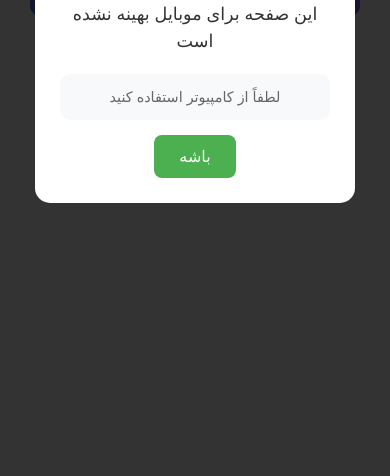
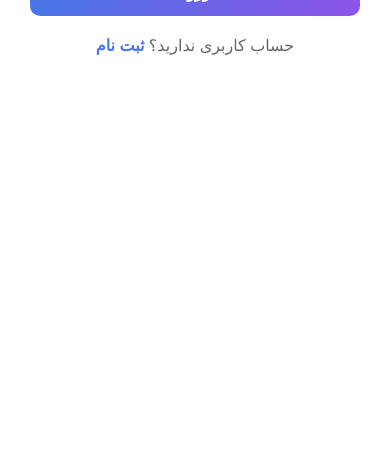
Before and after one commit to mataneh/mataneh, a plain HTML site: page index.html in a window 390 px wide. Shown: the part 368-844 px from the top of the page. Drawn offline with Linux system fonts and the light colour scheme; a small style sheet from the web is missing.

Commit message:
index.html

```diff
--- a/index.html
+++ b/index.html
@@ -3387,150 +3387,7 @@
             }, 10000);
         });
 
-    // تابع ساده و زیبا برای هشدار موبایل
-function showMobileWarning() {
-    if (document.getElementById('mobileWarning')) return;
-
-    const style = document.createElement('style');
-    style.innerHTML = `
-        .mobile-warning {
-            position: fixed;
-            top: 0;
-            left: 0;
-            width: 100%;
-            height: 100%;
-            background: rgba(0,0,0,0.8);
-            z-index: 9999;
-            display: flex;
-            justify-content: center;
-            align-items: center;
-            font-family: 'Vazirmatn', sans-serif;
-            padding: 20px;
-        }
-
-        .warning-box {
-            background: white;
-            border-radius: 15px;
-            padding: 25px;
-            text-align: center;
-            max-width: 320px;
-            width: 100%;
-            animation: popIn 0.4s ease-out;
-        }
-
-        @keyframes popIn {
-            from {
-                opacity: 0;
-                transform: scale(0.8);
-            }
-            to {
-                opacity: 1;
-                transform: scale(1);
-            }
-        }
-
-        .warning-emoji {
-            font-size: 3rem;
-            margin-bottom: 15px;
-        }
-
-        .warning-text {
-            font-size: 1.1rem;
-            color: #333;
-            margin-bottom: 20px;
-            line-height: 1.5;
-        }
-
-        .warning-details {
-            background: #f8f9fa;
-            border-radius: 10px;
-            padding: 15px;
-            margin: 15px 0;
-            font-size: 0.9rem;
-            color: #666;
-        }
-
-        .ok-btn {
-            background: #4CAF50;
-            color: white;
-            border: none;
-            padding: 12px 25px;
-            border-radius: 8px;
-            font-size: 1rem;
-            cursor: pointer;
-            transition: background 0.3s;
-            font-family: 'Vazirmatn', sans-serif;
-        }
-
-        .ok-btn:hover {
-            background: #45a049;
-        }
-    `;
-
-    document.head.appendChild(style);
-
-    const warning = document.createElement('div');
-    warning.className = 'mobile-warning';
-    warning.id = 'mobileWarning';
-
-    warning.innerHTML = `
-        <div class="warning-box">
-            <div class="warning-emoji">📵</div>
-            <div class="warning-text">
-                این صفحه برای موبایل بهینه نشده است
-            </div>
-            <div class="warning-details">
-                لطفاً از کامپیوتر استفاده کنید
-            </div>
-            <button class="ok-btn" onclick="closeMobileWarning()">
-                باشه
-            </button>
-        </div>
-    `;
-
-    document.body.appendChild(warning);
-    document.body.style.overflow = 'hidden';
-}
-
-function closeMobileWarning() {
-    const warning = document.getElementById('mobileWarning');
-    if (warning) {
-        warning.style.animation = 'popOut 0.3s ease-out forwards';
-        setTimeout(() => {
-            warning.remove();
-            document.body.style.overflow = 'auto';
-        }, 300);
-    }
-}
-
-// اضافه کردن انیمیشن خروج
-const exitStyle = document.createElement('style');
-exitStyle.innerHTML = `
-    @keyframes popOut {
-        from {
-            opacity: 1;
-            transform: scale(1);
-        }
-        to {
-            opacity: 0;
-            transform: scale(0.8);
-        }
-    }
-`;
-document.head.appendChild(exitStyle);
-
-// تشخیص موبایل
-function checkMobileDevice() {
-    const isMobile = /Android|webOS|iPhone|iPad|iPod|BlackBerry|IEMobile|Opera Mini/i.test(navigator.userAgent);
-    const isSmallScreen = window.innerWidth < 768;
-
-    if (isMobile || isSmallScreen) {
-        setTimeout(showMobileWarning, 1000);
-    }
-}
-
-// اجرا هنگام لود صفحه
-document.addEventListener('DOMContentLoaded', checkMobileDevice);
+
 
 
 
```
